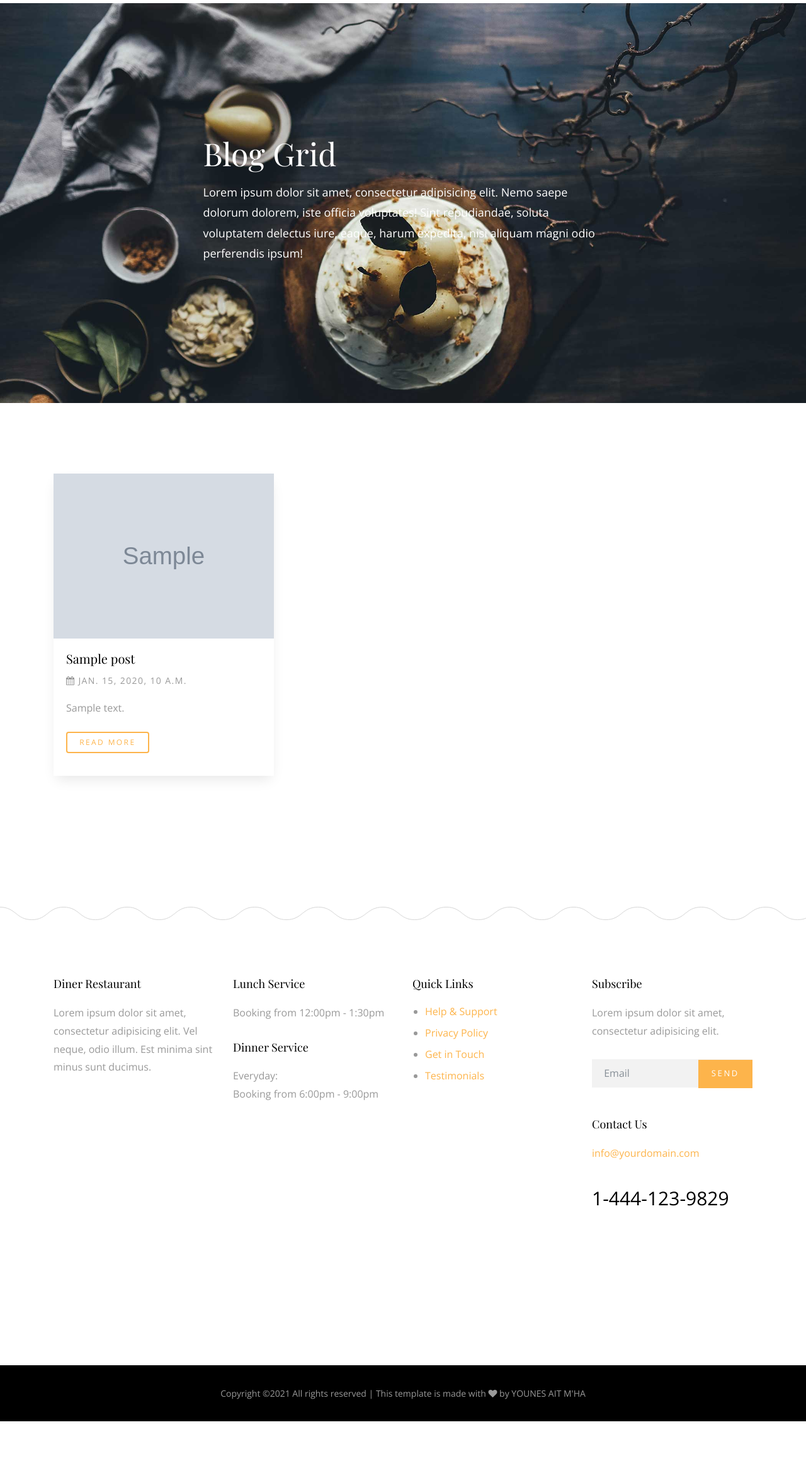
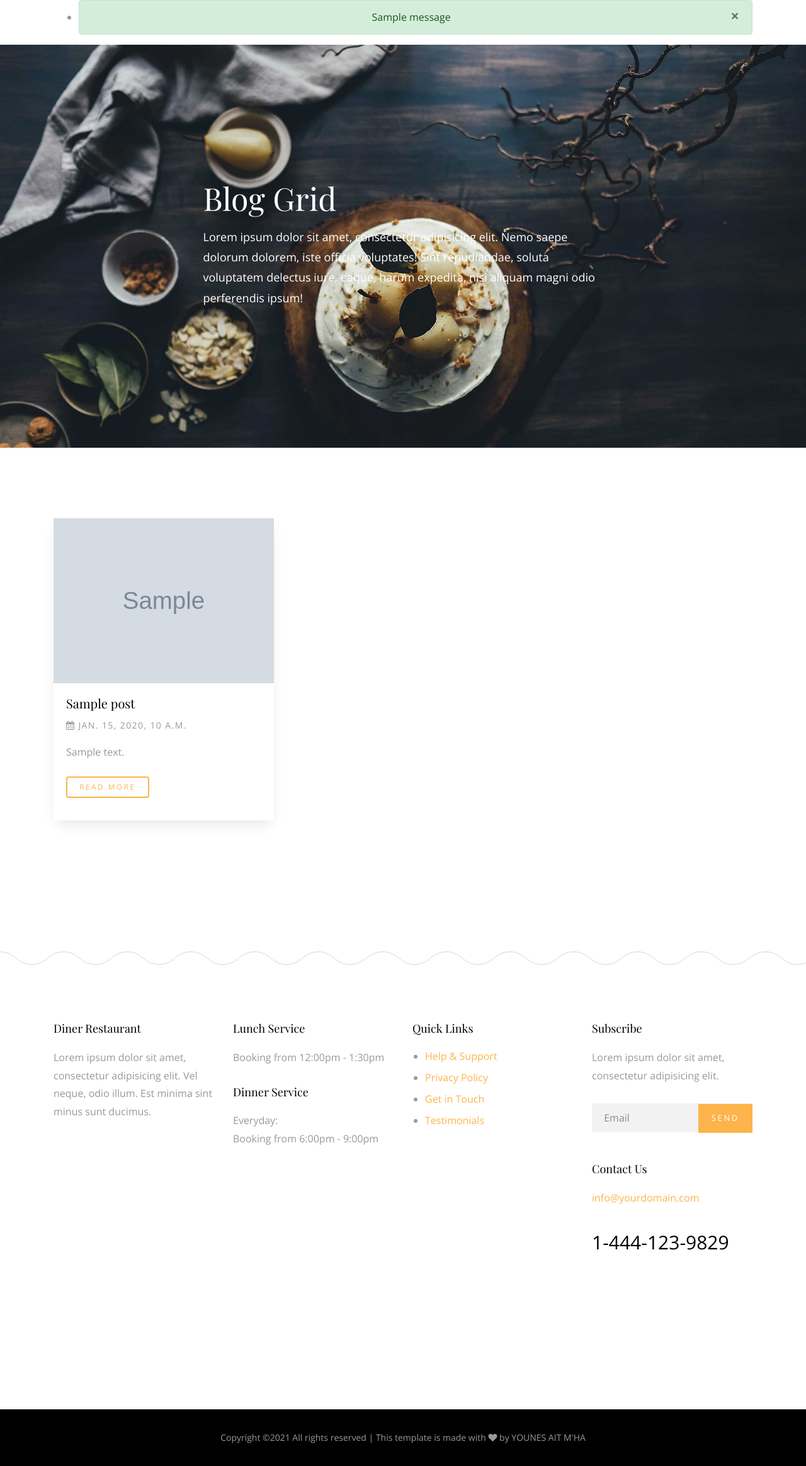
Before and after one commit to younesaitmha/restaurant-System-With-Python-and-Django, a Django app: page /blog/ in a window 1280 px wide. Shown: the whole page at 63% size. Before the commit the page ends 2257 px from the top, so only its background shows below. Run offline with Django 3.2, Linux system fonts and the light colour scheme; tables that the repository leaves empty hold one stand-in row (values such as "Sample post"); grey boxes marked "Sample" are stand-in pictures; one stand-in notice (Sample message) is shown; some libraries are stand-ins or nearby versions; some web fonts are replaced.

Commit message:
update templates

```diff
--- a/templates/base.html
+++ b/templates/base.html
@@ -63,6 +63,22 @@
 
       </header> <!-- site-header -->
 
+      <div class="container">
+        {% if messages %}
+          <ul class="messages">
+              {% for message in messages %}
+              <li>
+                <div class="alert {% if message.tags %} alert-{{ message.tags }} {% endif %} text-center">
+                  <button type="button" class="m1-2 mb-1 close" data-dismiss="alert" aria-label="Close">
+                      <span aria-hidden="true">&times;</span>
+                  </button>
+                  {{ message }}
+                </div>
+              </li>
+              {% endfor %}
+          </ul>
+        {% endif %}
+      </div>
 
       {% block body %}
 
```
